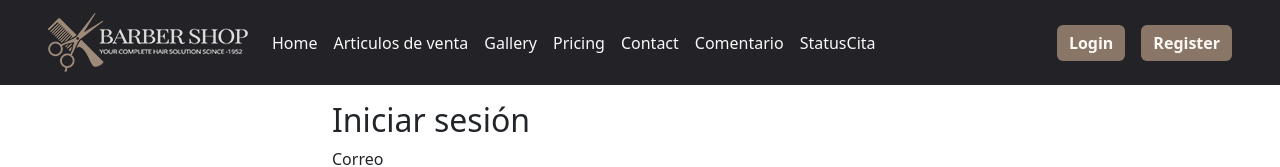
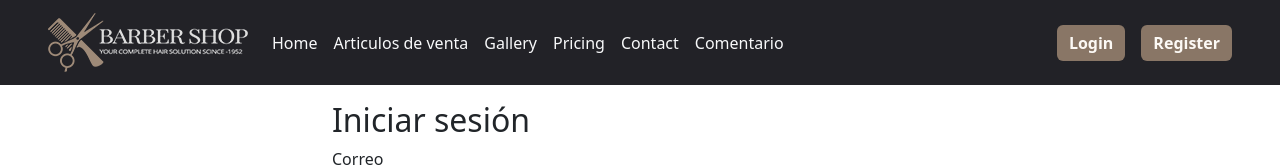
Before and after one commit to Osvaldo-1/Proyecto-Barber-Shop, a React (Create React App) app in the folder barbershop/: page /login in a window 1280 px wide. Shown: the top 167 px of the page. Built offline with nearby package versions, Linux system fonts and the light colour scheme.

Commit message:
Links de adminsidebar funcionando, cambio en el navbar del status de cita

```diff
--- a/barbershop/src/components/AdminAppointmentsList.jsx
+++ b/barbershop/src/components/AdminAppointmentsList.jsx
@@ -111,7 +111,7 @@ export default function AppointmentsList() {
 
   return (
     <div>
-      <h2>Lista de Citas</h2>
+      <h2 id='Citas'>Lista de Citas</h2>
       <Button variant="success" size="sm" onClick={handleCreate}>
         Crear Nueva Cita
       </Button>
--- a/barbershop/src/components/AdminArticles.jsx
+++ b/barbershop/src/components/AdminArticles.jsx
@@ -125,7 +125,7 @@ export default function AdminArticles() {
 
   return (
     <div>
-      <h2>Gestión de Artículos</h2>
+      <h2 id="Articulos">Gestión de Artículos</h2>
       <Button variant="success" className="mb-3" onClick={handleCreate}>
         Añadir Nuevo Artículo
       </Button>
--- a/barbershop/src/components/AdminCommentsManagement.jsx
+++ b/barbershop/src/components/AdminCommentsManagement.jsx
@@ -39,7 +39,7 @@ function CommentsManagement() {
 
   return (
     <div>
-      <h2>Gestión de Comentarios</h2>
+      <h2 id='Comentarios'>Gestión de Comentarios</h2>
       <Table striped bordered hover responsive>
         <thead>
           <tr>
--- a/barbershop/src/components/AdminDashboardOverview.jsx
+++ b/barbershop/src/components/AdminDashboardOverview.jsx
@@ -3,7 +3,7 @@ import { Row, Col, Card } from 'react-bootstrap';
 function DashboardOverview() {
   return (
     <div>
-      <h2>Barber Shop Dashboard</h2>
+      <h2 id="Resumen">Barber Shop Dashboard</h2>
       <Row className="mb-4">
         <Col md={4}>
           <Card className="shadow-sm">
--- a/barbershop/src/components/AdminServicesManagement.jsx
+++ b/barbershop/src/components/AdminServicesManagement.jsx
@@ -109,7 +109,7 @@ export default function ServicesManagement() {
 
   return (
     <div>
-      <h2>Gestión de Servicios</h2>
+      <h2 id='Servicios'>Gestión de Servicios</h2>
       <Button variant="success" className="mb-3" onClick={handleCreate}>
         Añadir Nuevo Servicio
       </Button>
--- a/barbershop/src/components/AdminSidebar.jsx
+++ b/barbershop/src/components/AdminSidebar.jsx
@@ -14,26 +14,26 @@ function Sidebar() {
     }
   };
   return (
-    <div className="sidebar">
+    <div className="sidebar sticky-top mt-3">
       <h5 className="mb-3 bg">Navegación</h5>
       <Nav className="flex-column">
         <Nav.Item>
-          <Nav.Link href="#" className='text-light'><span className='status'>Resumen</span></Nav.Link>
+          <Nav.Link href="#Resumen" className='text-light'><span className='status'>Resumen</span></Nav.Link>
         </Nav.Item>
         <Nav.Item>
-          <Nav.Link href="#" className='text-light'><span className='status'>Citas</span></Nav.Link>
+          <Nav.Link href="#Citas" className='text-light'><span className='status'>Citas</span></Nav.Link>
         </Nav.Item>
         <Nav.Item>
-          <Nav.Link href="#" className='text-light'><span className='status'>Servicios</span></Nav.Link>
+          <Nav.Link href="#Servicios" className='text-light'><span className='status'>Servicios</span></Nav.Link>
         </Nav.Item>
         <Nav.Item>
-          <Nav.Link href="#" className='text-light'><span className='status'>Usuarios</span></Nav.Link>
+          <Nav.Link href="#Usuarios" className='text-light'><span className='status'>Usuarios</span></Nav.Link>
         </Nav.Item>
         <Nav.Item>
-          <Nav.Link href="#" className='text-light'><span className='status'>Configuración</span></Nav.Link>
+          <Nav.Link href="#Comentarios" className='text-light'><span className='status'>Comentarios</span></Nav.Link>
         </Nav.Item>
         <Nav.Item>
-          <Nav.Link href="#" className='text-light'><span className='status'>Comentarios</span></Nav.Link>
+          <Nav.Link href="#Articulos" className='text-light'><span className='status'>Artículos</span></Nav.Link>
         </Nav.Item>
         {/* Botón de Cerrar Sesión */}
         <Nav.Item className="mt-4">
--- a/barbershop/src/components/AdminUsersManagement.jsx
+++ b/barbershop/src/components/AdminUsersManagement.jsx
@@ -49,7 +49,7 @@ const handleEliminar = async (id) => {
 
   return (
     <div>
-      <h2>Gestión de Usuarios</h2>
+      <h2 id='Usuarios'>Gestión de Usuarios</h2>
       <Table striped bordered hover responsive>
         <thead>
           <tr>
--- a/barbershop/src/components/Navbar.jsx
+++ b/barbershop/src/components/Navbar.jsx
@@ -12,7 +12,7 @@ export default function Navbar() {
     { id: 4, nombre: "Pricing", link: "/pricing" },
     { id: 5, nombre: "Contact", link: "/contact" },
     { id: 6, nombre: "Comentario", link :"/comentario"},
-    { id: 7, nombre: "StatusCita", link: "/status"}
+    //{ id: 7, nombre: "StatusCita", link: "/status"}
   ];
 
   return (
@@ -54,6 +54,9 @@ export default function Navbar() {
             {/* Mostrar botón de cita si está logueado */}
             {user ? (
               <>
+                  <Link to="/status" className="nav-link active text-light">
+                    <span className="status">Estatus de la cita</span>
+                  </Link>
                 <Link to="/appointment">
                   <Btn text="Make Appointment" classStyle="btn-color" />
                 </Link>
```
